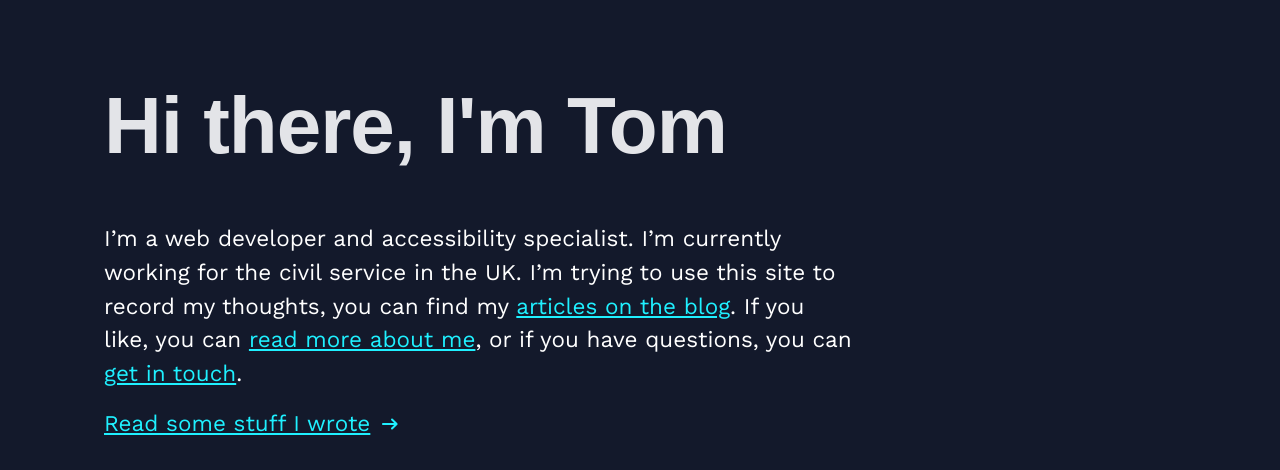
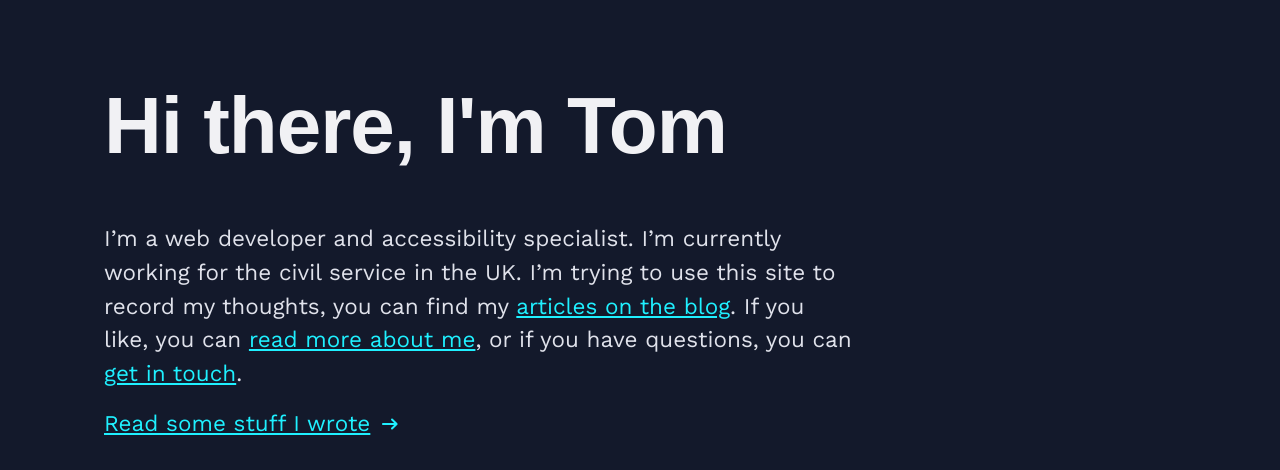
Before and after one commit to tomjnapier/tomjnapier.github.io, a Jekyll site: the page built from index.markdown, in a window 1280 px wide. Shown: the part 397-867 px from the top of the page. Built offline with Jekyll 4.4.1, drawn with Linux system fonts in a browser that asks for light colours; some web fonts are replaced.

Commit message:
fix: update text colour on dark theme to be less harsh

```diff
--- a/_sass/_settings.scss
+++ b/_sass/_settings.scss
@@ -51,8 +51,8 @@ html.theme--dark {
   --link-color:          hsl(184, 100%, 56%);
   --footer-link-color:   hsl(184, 100%, 56%);
   --link-color-hover:    hsl(198, 100%, 47%);
-  --text-color:          hsl(228, 0%, 100%);
-  --text-color-emphasis: hsl(228, 10%, 90%);
+  --text-color:          hsl(228, 20%, 90%);
+  --text-color-emphasis: hsl(228, 10%, 95%);
   --text-color-grey:     hsl(228, 20%, 80%);
   --text-color-light:    hsl(228, 50%, 70%);
   --focus-color:         hsl(251, 100%, 60%);
```
